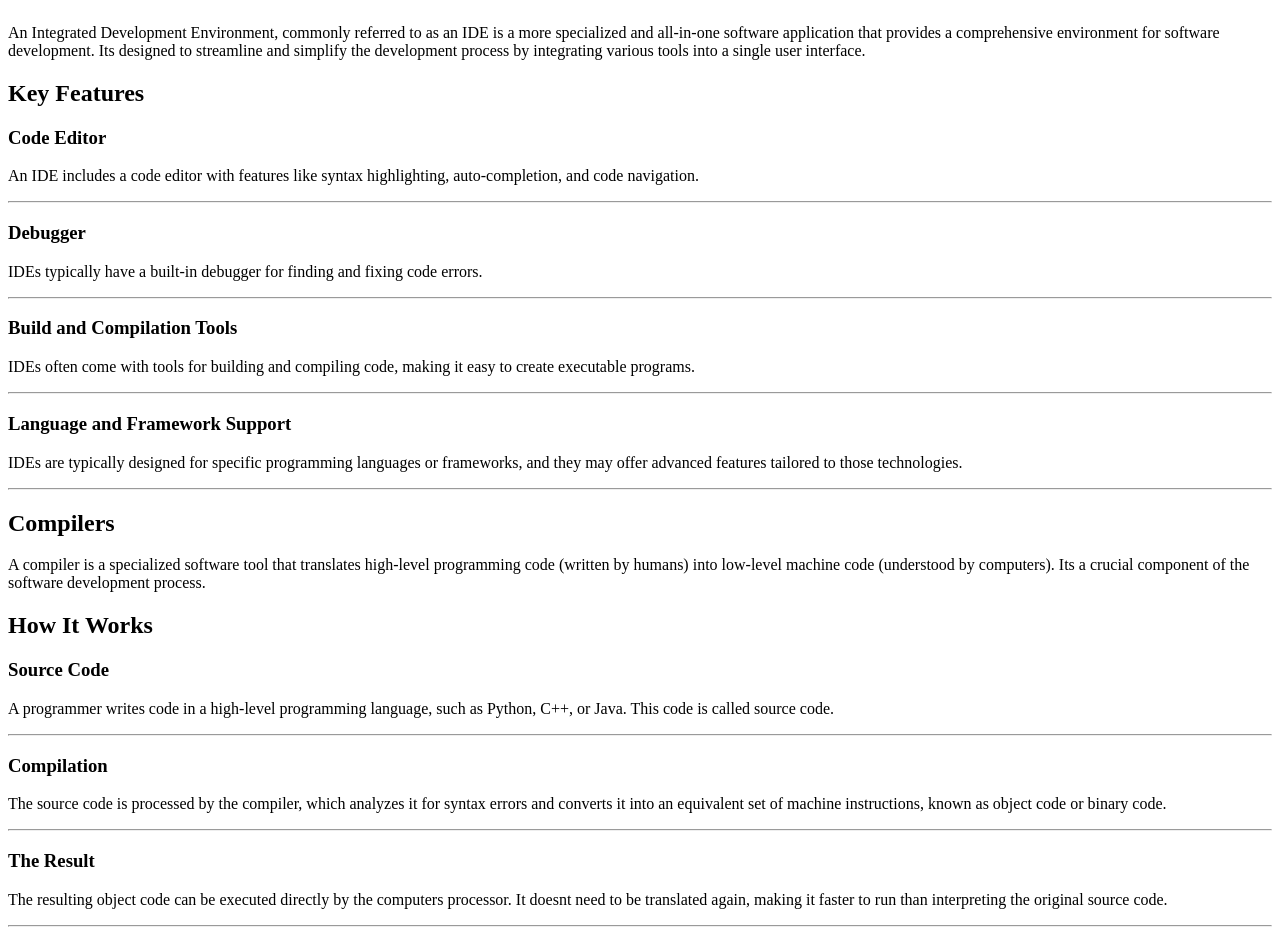
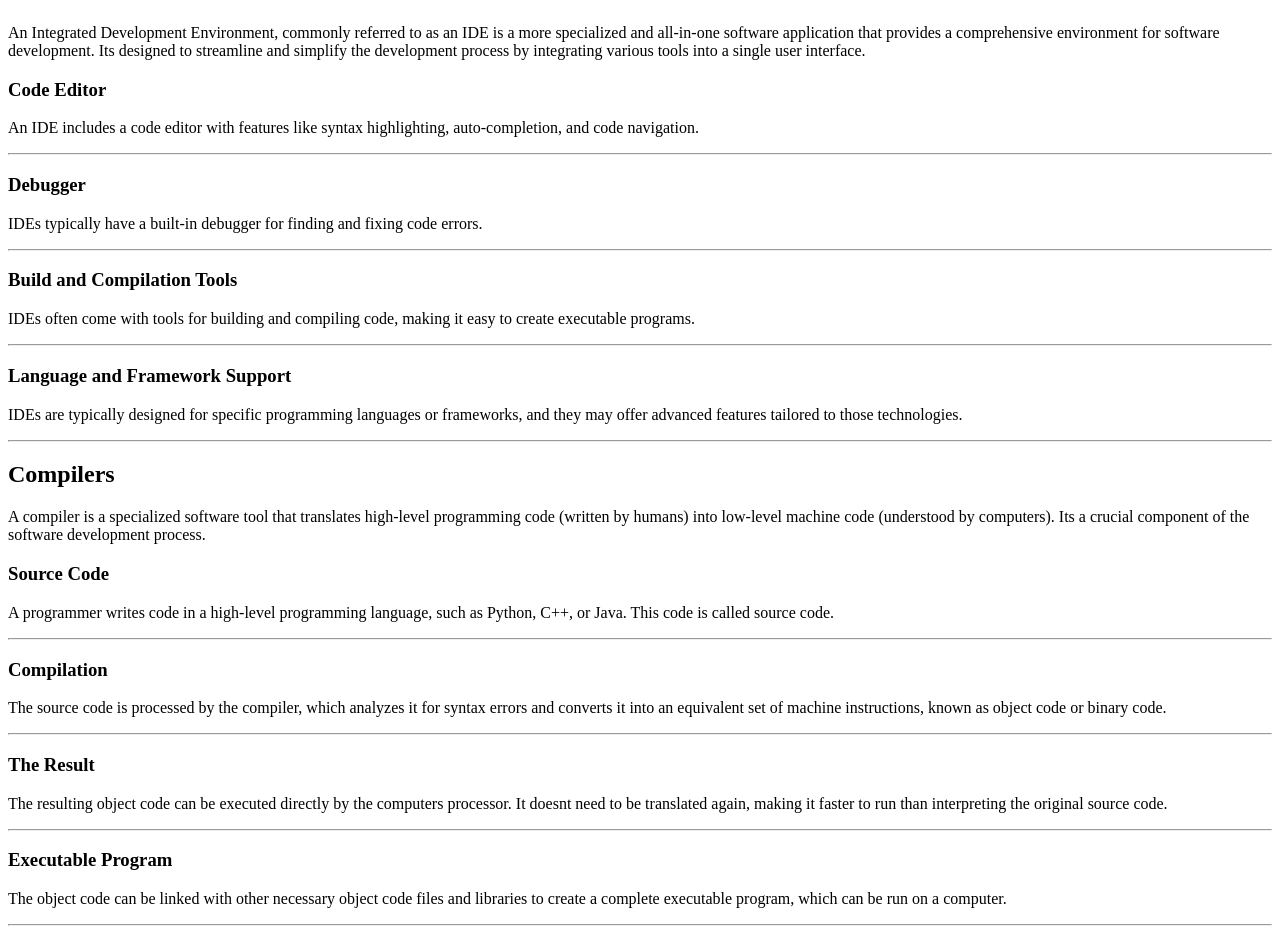
Before and after one commit to nataliadgalindo/python-wiki, a React (Vite) app: page /learn/devenv in a window 1280 px wide. Shown: the part 645-1588 px from the top of the page. Built offline with nearby package versions, Linux system fonts and the light colour scheme.

Commit message:
update selectors

```diff
--- a/src/components/Basics.jsx
+++ b/src/components/Basics.jsx
@@ -4,11 +4,11 @@ import { NextPageBtn } from "./PageBtns"
 function Basics() {
   return (
     <>
-      <header>
+      <header id="section-header">
         <h1>Python Basics</h1>
       </header>
 
-      <div>
+      <div className="section-content">
         {basics.map(({ title, desc, types, funcs }, i) => {
           return (
             <>
--- a/src/components/Debugging.jsx
+++ b/src/components/Debugging.jsx
@@ -4,11 +4,11 @@ import { NextPageBtn, LastPageBtn } from "./PageBtns"
 function Debugging() {
   return (
     <>
-      <header>
+      <header id="section-header">
         <h1>Debugging</h1>
       </header>
 
-      <div>
+      <div className="section-content">
         {debugging.map(({ title, desc }, i) => {
           return (
             <>
--- a/src/components/DevEnv.jsx
+++ b/src/components/DevEnv.jsx
@@ -4,12 +4,12 @@ import { NextPageBtn, LastPageBtn } from "./PageBtns"
 function DevEnv() {
   return (
     <>
-      <header>
+      <header id="section-header">
         <h1>Development Environment</h1>
       </header>
 
-      <div>
-        <header>
+      <div className="subsection">
+        <header className="subsection-header">
           <h2>IDE</h2>
           <p>
             An Integrated Development Environment, commonly referred to as an
@@ -20,9 +20,7 @@ function DevEnv() {
           </p>
         </header>
 
-        <h2>Key Features</h2>
-
-        <div>
+        <div className="section-content">
           {ide.map(({ title, desc }, i) => {
             return (
               <>
@@ -38,8 +36,8 @@ function DevEnv() {
         </div>
       </div>
 
-      <div>
-        <header>
+      <div className="subsection">
+        <header className="subsection-header">
           <h2>Compilers</h2>
           <p>
             A compiler is a specialized software tool that translates high-level
@@ -49,9 +47,7 @@ function DevEnv() {
           </p>
         </header>
 
-        <h2>How It Works</h2>
-
-        <div>
+        <div className="section-content">
           {compiler.map(({ step, desc }, i) => {
             return (
               <>
--- a/src/components/Errors.jsx
+++ b/src/components/Errors.jsx
@@ -4,13 +4,14 @@ import { NextPageBtn, LastPageBtn } from "./PageBtns"
 function Errors() {
   return (
     <>
-      <header>
+      <header id="section-header">
         <h1>Common Errors</h1>
       </header>
 
-      <div>
+      <div className="section-content">
         {errors.map(({ err, desc }, i) => {
           return (
+            <>
               <article key={i}>
                 <header>
                   <h2>{err} Error</h2>
@@ -18,8 +19,9 @@ function Errors() {
                     {err} {desc}
                   </p>
                 </header>
+              </article>
               <hr />
-            </article>
+            </>
           )
         })}
       </div>
@@ -31,4 +33,5 @@ function Errors() {
     </>
   )
 }
+
 export default Errors
--- a/src/components/Libraries.jsx
+++ b/src/components/Libraries.jsx
@@ -4,7 +4,7 @@ import { NextPageBtn, LastPageBtn } from "./PageBtns"
 function Libraries() {
   return (
     <>
-      <header>
+      <header id="section-header">
         <h1>Libraries</h1>
         <p>
           Python libraries are collections of pre-written code that provide
@@ -14,11 +14,10 @@ function Libraries() {
         </p>
       </header>
 
-      <h2>Simple Examples</h2>
-
-      <div>
+      <div className="section-content">
         {libraries.map(({ name, desc }, i) => {
           return (
+            <>
               <article key={i}>
                 <header>
                   <h3>{name}</h3>
@@ -26,8 +25,9 @@ function Libraries() {
                     The {name} {desc}
                   </p>
                 </header>
+              </article>
               <hr />
-            </article>
+            </>
           )
         })}
       </div>
--- a/src/components/Styles.jsx
+++ b/src/components/Styles.jsx
@@ -4,20 +4,22 @@ import { LastPageBtn } from "./PageBtns"
 function Styles() {
   return (
     <>
-      <header>
+      <header id="section-header">
         <h1>Programming Styles and Paradigms</h1>
       </header>
 
-      <div>
+      <div className="section-content">
         {styles.map(({ name, desc }, i) => {
           return (
-            <article key={i}>
-              <header>
-                <h2>{name}</h2>
-                <p>{desc}</p>
-              </header>
+            <>
+              <article key={i}>
+                <header>
+                  <h2>{name}</h2>
+                  <p>{desc}</p>
+                </header>
+              </article>
               <hr />
-            </article>
+            </>
           )
         })}
       </div>
```
Lines whose indentation alone changed are shown as unchanged.
